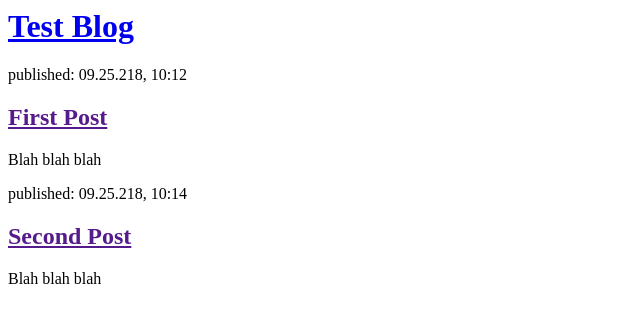
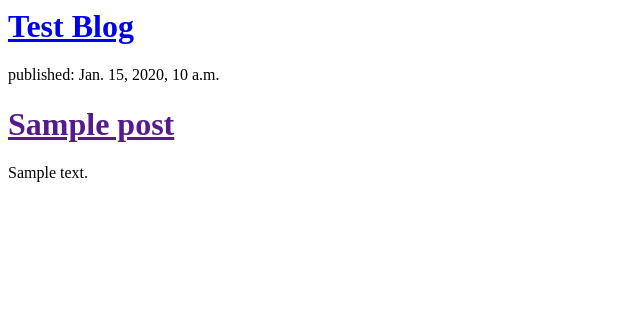
Before and after one commit to skoop12/django-girls-demo-project, a Django app: template blog/templates/blog/post_list.html in a window 1280 px wide. Shown: the top 323 px of the page, without its empty margins (0-640 px from the left). Run offline with Django 3.2, Linux system fonts and the light colour scheme; the template is opened without the code that fills it: values that come from a table or form of the project are taken from there, others are empty; tables that the repository leaves empty hold one stand-in row (values such as "Sample post").

Commit message:
modified templates

```diff
--- a/blog/templates/blog/post_list.html
+++ b/blog/templates/blog/post_list.html
@@ -7,17 +7,13 @@
         <h1><a href="/">Test Blog</a></h1>
     </div>
 
-    <div>
-        <p>published: 09.25.218, 10:12</p>
-        <h2><a href="">First Post</a></h2>
-        <p>Blah blah blah <p>
-    </div>
-
-    <div>
-        <p>published: 09.25.218, 10:14</p>
-        <h2><a href="">Second Post</a></h2>
-        <p>Blah blah blah <p>
-    </div>
+    {% for post in posts %}
+        <div>
+            <p>published: {{ post.published_date }}</p>
+            <h1><a href="">{{ post.title }}</a></h1>
+            <p>{{ post.text|linebreaksbr }}</p>
+        </div>
+    {% endfor %}
 
 </body>
 </html>
--- a/blog/views.py
+++ b/blog/views.py
@@ -1,5 +1,8 @@
 from django.shortcuts import render
+from django.utils import timezone
+from .models import Post
 
 # Create your views here.
 def post_list(request):
-    return render(request, 'blog/post_list.html', {})
+    posts = Post.objects.filter(published_date__lte=timezone.now()).order_by('published_date')
+    return render(request, 'blog/post_list.html', {'posts': posts})
```
